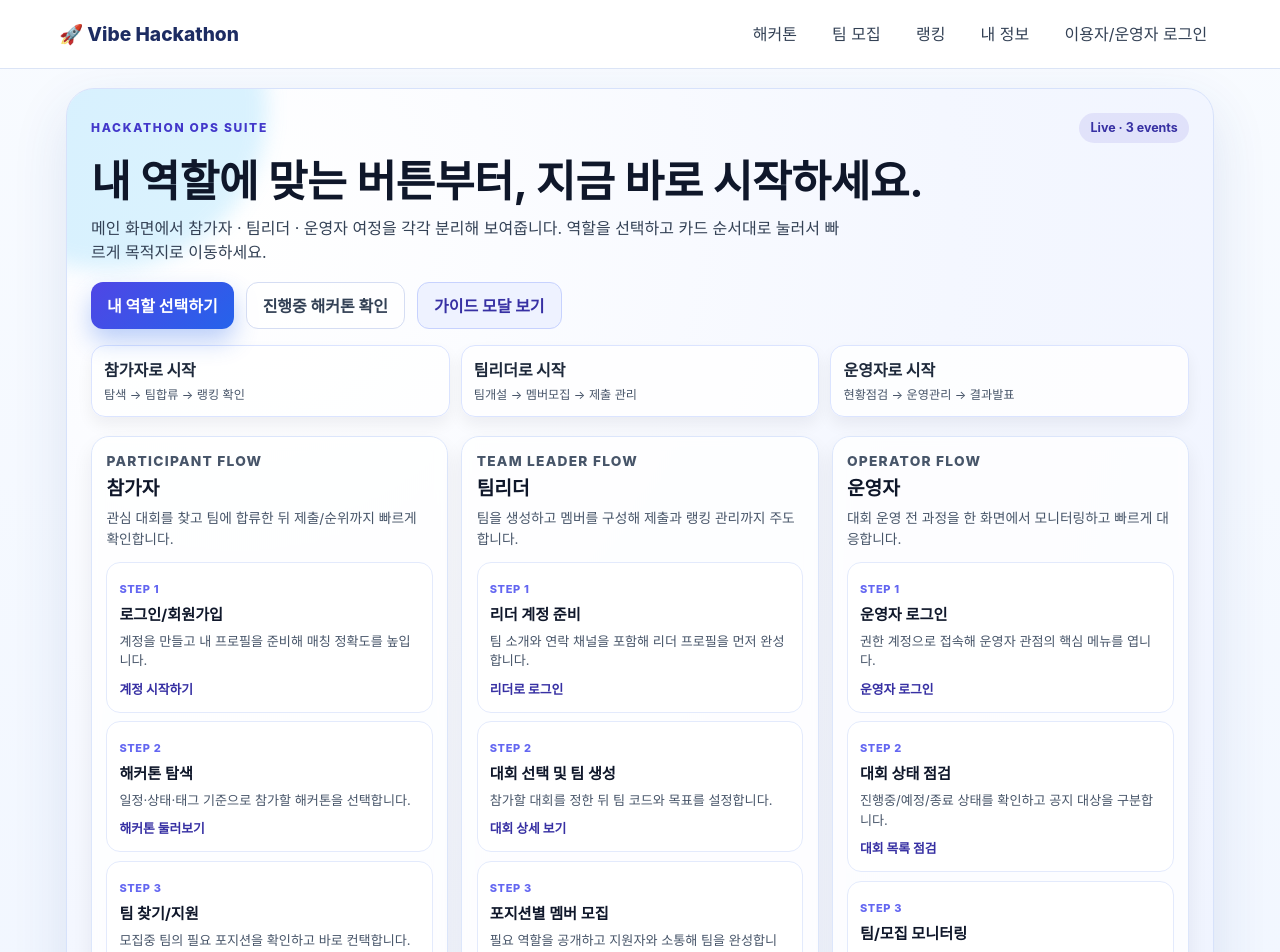
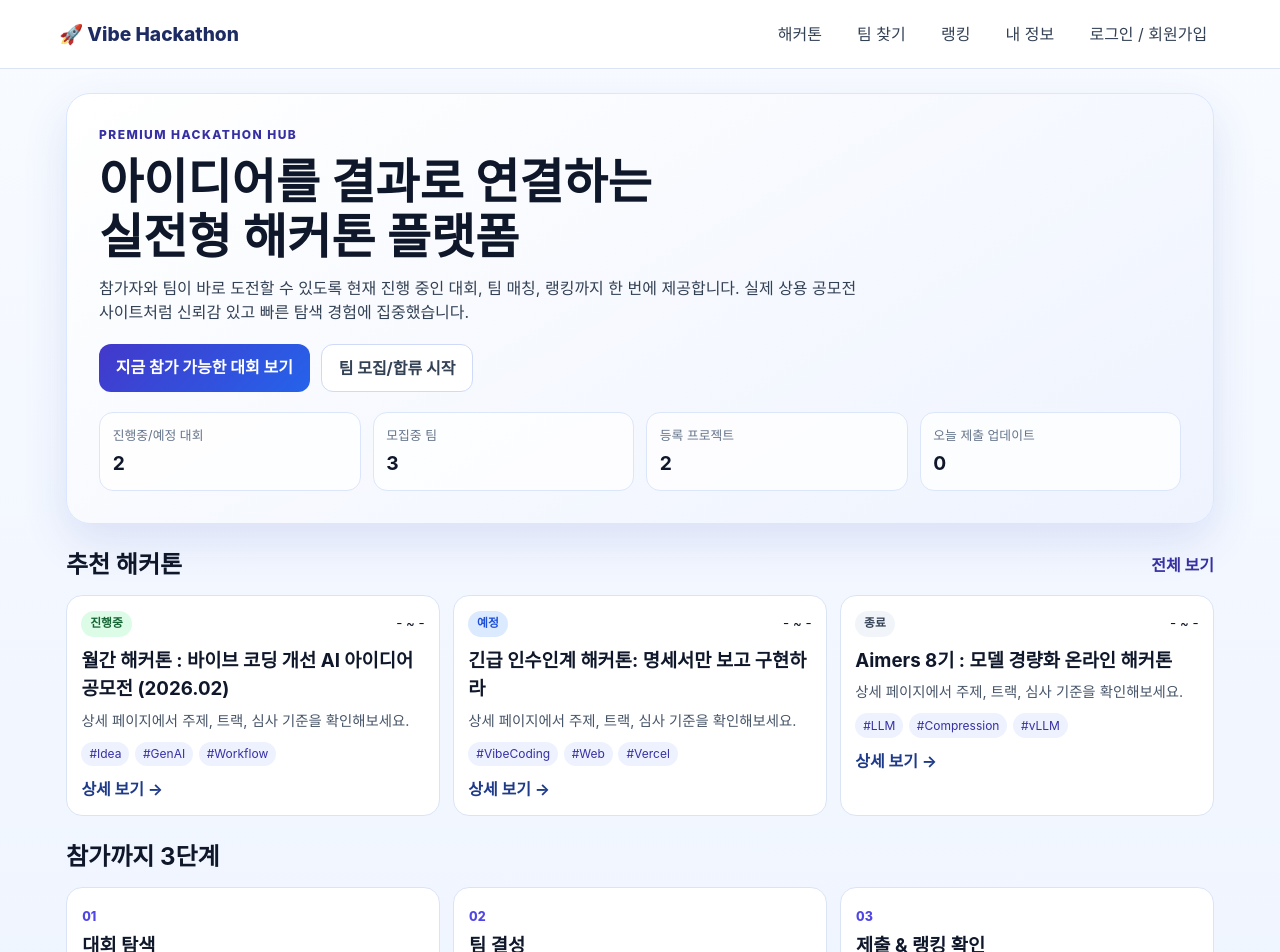
Before and after one commit to kangjung/hackathon-app, a Vue app: page / in a window 1280 px wide. Shown: the top 952 px of the page. Built offline with nearby package versions, Linux system fonts and the light colour scheme.

Commit message:
Revamp homepage for participant-first commercial experience

```diff
--- a/src/App.vue
+++ b/src/App.vue
@@ -5,7 +5,7 @@
       <router-view />
     </main>
     <footer class="footer">
-      <p>© 2026 Vibe Hackathon Platform · Build fast, rank smart.</p>
+      <p>© 2026 Vibe Hackathon Platform · Discover, build, and win together.</p>
     </footer>
   </div>
 </template>
--- a/src/components/Header.vue
+++ b/src/components/Header.vue
@@ -4,10 +4,10 @@
       <router-link to="/" class="logo">🚀 Vibe Hackathon</router-link>
       <div class="nav-links">
         <router-link to="/hackathons">해커톤</router-link>
-        <router-link to="/camp">팀 모집</router-link>
+        <router-link to="/camp">팀 찾기</router-link>
         <router-link to="/rankings">랭킹</router-link>
         <router-link to="/me">내 정보</router-link>
-        <router-link v-if="!authStore.isLoggedIn" to="/auth">이용자/운영자 로그인</router-link>
+        <router-link v-if="!authStore.isLoggedIn" to="/auth">로그인 / 회원가입</router-link>
         <button v-else class="logout" @click="onLogout">로그아웃</button>
       </div>
     </nav>
--- a/src/views/Home.vue
+++ b/src/views/Home.vue
@@ -1,256 +1,93 @@
 <template>
   <section class="home">
-    <div class="hero-shell">
-      <div class="hero-bg hero-bg--left" aria-hidden="true"></div>
-      <div class="hero-bg hero-bg--right" aria-hidden="true"></div>
+    <div class="hero">
+      <p class="eyebrow">PREMIUM HACKATHON HUB</p>
+      <h1>아이디어를 결과로 연결하는<br />실전형 해커톤 플랫폼</h1>
+      <p class="lead">
+        참가자와 팀이 바로 도전할 수 있도록 현재 진행 중인 대회, 팀 매칭, 랭킹까지 한 번에 제공합니다.
+        실제 상용 공모전 사이트처럼 신뢰감 있고 빠른 탐색 경험에 집중했습니다.
+      </p>
 
-      <div class="hero-top">
-        <p class="eyebrow">HACKATHON OPS SUITE</p>
-        <span class="status-pill">Live · {{ liveEventsCount }} events</span>
+      <div class="cta-row">
+        <router-link to="/hackathons" class="btn btn-primary">지금 참가 가능한 대회 보기</router-link>
+        <router-link to="/teams" class="btn btn-secondary">팀 모집/합류 시작</router-link>
       </div>
 
-      <h1>내 역할에 맞는 버튼부터, 지금 바로 시작하세요.</h1>
-      <p class="lead">
-        메인 화면에서 참가자 · 팀리더 · 운영자 여정을 각각 분리해 보여줍니다.
-        역할을 선택하고 카드 순서대로 눌러서 빠르게 목적지로 이동하세요.
-      </p>
-
-      <div class="quick-actions">
-        <router-link to="/auth" class="action action--primary">내 역할 선택하기</router-link>
-        <router-link to="/hackathons" class="action action--ghost">진행중 해커톤 확인</router-link>
-        <button type="button" class="action action--soft" @click="isGuideModalOpen = true">
-          가이드 모달 보기
-        </button>
-      </div>
-
-      <section class="role-actions" aria-label="역할별 바로가기 버튼 3개">
-        <router-link
-          v-for="button in roleButtons"
-          :key="button.label"
-          :to="button.to"
-          class="role-action"
-        >
-          <span>{{ button.label }}</span>
-          <small>{{ button.helper }}</small>
-        </router-link>
-      </section>
-
-      <div
-        v-if="isGuideModalOpen"
-        class="guide-modal-overlay"
-        role="dialog"
-        aria-modal="true"
-        aria-label="메인 화면 이용 가이드"
-      >
-        <article class="guide-modal">
-          <header>
-            <p>빠른 이용 가이드</p>
-            <h2>3개 버튼 흐름부터 확인하세요</h2>
-          </header>
-          <ol>
-            <li>내 역할과 가까운 버튼을 먼저 선택해 바로 시작합니다.</li>
-            <li>카드에서 단계별 CTA를 눌러 다음 화면으로 이동합니다.</li>
-            <li>마지막으로 랭킹/내 프로필에서 진행 상태를 점검합니다.</li>
-          </ol>
-          <button type="button" class="guide-close" @click="isGuideModalOpen = false">닫기</button>
-        </article>
-      </div>
-
-      <section class="journeys" aria-label="역할별 사용자 여정">
-        <article
-          v-for="journey in roleJourneys"
-          :key="journey.role"
-          class="journey-column"
-        >
-          <header class="journey-header">
-            <p class="journey-label">{{ journey.badge }}</p>
-            <h2>{{ journey.role }}</h2>
-            <p>{{ journey.summary }}</p>
-          </header>
-
-          <ol class="journey-steps">
-            <li
-              v-for="step in journey.steps"
-              :key="`${journey.role}-${step.order}`"
-              class="step-card"
-            >
-              <span class="step-index">STEP {{ step.order }}</span>
-              <h3>{{ step.title }}</h3>
-              <p>{{ step.description }}</p>
-              <router-link :to="step.to" class="step-cta">{{ step.cta }}</router-link>
-            </li>
-          </ol>
-        </article>
-      </section>
-
-      <div class="stats">
+      <div class="kpis" aria-label="서비스 핵심 지표">
         <article>
-          <p>활성 프로젝트</p>
-          <strong>{{ activeProjectsCount }}</strong>
+          <p>진행중/예정 대회</p>
+          <strong>{{ liveEventsCount }}</strong>
         </article>
         <article>
           <p>모집중 팀</p>
           <strong>{{ recruitingTeamsCount }}</strong>
         </article>
         <article>
-          <p>오늘 업데이트</p>
-          <strong>{{ todayUpdatesCount }}건</strong>
+          <p>등록 프로젝트</p>
+          <strong>{{ activeProjectsCount }}</strong>
+        </article>
+        <article>
+          <p>오늘 제출 업데이트</p>
+          <strong>{{ todayUpdatesCount }}</strong>
         </article>
       </div>
     </div>
+
+    <section class="section">
+      <div class="section-head">
+        <h2>추천 해커톤</h2>
+        <router-link to="/hackathons">전체 보기</router-link>
+      </div>
+      <div class="event-grid">
+        <article v-for="hackathon in featuredHackathons" :key="hackathon.slug" class="event-card">
+          <div class="event-top">
+            <span :class="['status', `status-${hackathon.status}`]">{{ hackathon.statusLabel }}</span>
+            <small>{{ hackathon.startDate }} ~ {{ hackathon.endDate }}</small>
+          </div>
+          <h3>{{ hackathon.title }}</h3>
+          <p>{{ hackathon.summary || '상세 페이지에서 주제, 트랙, 심사 기준을 확인해보세요.' }}</p>
+          <div class="tags" v-if="hackathon.tags?.length">
+            <span v-for="tag in hackathon.tags.slice(0, 3)" :key="tag">#{{ tag }}</span>
+          </div>
+          <router-link :to="`/hackathons/${hackathon.slug}`" class="text-link">상세 보기 →</router-link>
+        </article>
+      </div>
+    </section>
+
+    <section class="section howto">
+      <h2>참가까지 3단계</h2>
+      <div class="steps">
+        <article>
+          <span>01</span>
+          <h3>대회 탐색</h3>
+          <p>카테고리/상태 필터로 내 일정과 기술 스택에 맞는 대회를 선택합니다.</p>
+        </article>
+        <article>
+          <span>02</span>
+          <h3>팀 결성</h3>
+          <p>필요 포지션 중심으로 팀을 만들거나 기존 팀에 지원해 빠르게 매칭합니다.</p>
+        </article>
+        <article>
+          <span>03</span>
+          <h3>제출 & 랭킹 확인</h3>
+          <p>마감 전에 프로젝트를 제출하고 실시간 랭킹으로 결과를 추적합니다.</p>
+        </article>
+      </div>
+    </section>
   </section>
 </template>
 
 <script setup>
-import { computed, onMounted, ref } from 'vue'
+import { computed, onMounted } from 'vue'
 import { storeToRefs } from 'pinia'
 import { useHackathonStore } from '../stores/hackathon'
 
 const hackathonStore = useHackathonStore()
 const { hackathons, teams, leaderboards, submissions } = storeToRefs(hackathonStore)
-const isGuideModalOpen = ref(false)
 
-const roleButtons = [
-  {
-    label: '참가자로 시작',
-    helper: '탐색 → 팀합류 → 랭킹 확인',
-    to: '/auth?role=participant'
-  },
-  {
-    label: '팀리더로 시작',
-    helper: '팀개설 → 멤버모집 → 제출 관리',
-    to: '/auth?role=leader'
-  },
-  {
-    label: '운영자로 시작',
-    helper: '현황점검 → 운영관리 → 결과발표',
-    to: '/auth?role=operator'
-  }
-]
-
-const roleJourneys = [
-  {
-    badge: 'PARTICIPANT FLOW',
-    role: '참가자',
-    summary: '관심 대회를 찾고 팀에 합류한 뒤 제출/순위까지 빠르게 확인합니다.',
-    steps: [
-      {
-        order: 1,
-        title: '로그인/회원가입',
-        description: '계정을 만들고 내 프로필을 준비해 매칭 정확도를 높입니다.',
-        cta: '계정 시작하기',
-        to: '/auth'
-      },
-      {
-        order: 2,
-        title: '해커톤 탐색',
-        description: '일정·상태·태그 기준으로 참가할 해커톤을 선택합니다.',
-        cta: '해커톤 둘러보기',
-        to: '/hackathons'
-      },
-      {
-        order: 3,
-        title: '팀 찾기/지원',
-        description: '모집중 팀의 필요 포지션을 확인하고 바로 컨택합니다.',
-        cta: '팀 모집 보기',
-        to: '/teams'
-      },
-      {
-        order: 4,
-        title: '결과 추적',
-        description: '제출 이후 랭킹 변화를 실시간으로 체크하며 개선 포인트를 찾습니다.',
-        cta: '실시간 랭킹 보기',
-        to: '/rankings'
-      }
-    ]
-  },
-  {
-    badge: 'TEAM LEADER FLOW',
-    role: '팀리더',
-    summary: '팀을 생성하고 멤버를 구성해 제출과 랭킹 관리까지 주도합니다.',
-    steps: [
-      {
-        order: 1,
-        title: '리더 계정 준비',
-        description: '팀 소개와 연락 채널을 포함해 리더 프로필을 먼저 완성합니다.',
-        cta: '리더로 로그인',
-        to: '/auth'
-      },
-      {
-        order: 2,
-        title: '대회 선택 및 팀 생성',
-        description: '참가할 대회를 정한 뒤 팀 코드와 목표를 설정합니다.',
-        cta: '대회 상세 보기',
-        to: '/hackathons'
-      },
-      {
-        order: 3,
-        title: '포지션별 멤버 모집',
-        description: '필요 역할을 공개하고 지원자와 소통해 팀을 완성합니다.',
-        cta: '팀 모집 열기',
-        to: '/camp'
-      },
-      {
-        order: 4,
-        title: '중간 점검/제출 관리',
-        description: '팀 진행 상황을 점검하고 제출 마감 전에 산출물을 정리합니다.',
-        cta: '내 팀 관리하기',
-        to: '/me'
-      },
-      {
-        order: 5,
-        title: '결과 공유',
-        description: '순위와 피드백을 확인하고 팀 회고를 진행합니다.',
-        cta: '랭킹 확인하기',
-        to: '/rankings'
-      }
-    ]
-  },
-  {
-    badge: 'OPERATOR FLOW',
-    role: '운영자',
-    summary: '대회 운영 전 과정을 한 화면에서 모니터링하고 빠르게 대응합니다.',
-    steps: [
-      {
-        order: 1,
-        title: '운영자 로그인',
-        description: '권한 계정으로 접속해 운영자 관점의 핵심 메뉴를 엽니다.',
-        cta: '운영자 로그인',
-        to: '/auth'
-      },
-      {
-        order: 2,
-        title: '대회 상태 점검',
-        description: '진행중/예정/종료 상태를 확인하고 공지 대상을 구분합니다.',
-        cta: '대회 목록 점검',
-        to: '/hackathons'
-      },
-      {
-        order: 3,
-        title: '팀/모집 모니터링',
-        description: '모집중 팀 수와 포지션 불균형을 보고 운영 지원 우선순위를 정합니다.',
-        cta: '팀 현황 보기',
-        to: '/teams'
-      },
-      {
-        order: 4,
-        title: '제출/심사 진행 관리',
-        description: '제출 현황을 추적하고 심사 단계 전환 시점을 관리합니다.',
-        cta: '제출 데이터 확인',
-        to: '/rankings'
-      },
-      {
-        order: 5,
-        title: '결과 발표 및 후속 운영',
-        description: '최종 순위를 공지하고 다음 프로그램 안내까지 연결합니다.',
-        cta: '최종 랭킹 발표',
-        to: '/rankings'
-      }
-    ]
-  }
-]
-
-const liveEventsCount = computed(() => hackathons.value.length)
+const liveEventsCount = computed(() =>
+  hackathons.value.filter((hackathon) => ['ongoing', 'upcoming'].includes(hackathon.status)).length
+)
 
 const activeProjectsCount = computed(() => {
   const submittedProjects = submissions.value.length
@@ -276,343 +113,69 @@ const todayUpdatesCount = computed(() => {
   }).length
 })
 
+const featuredHackathons = computed(() =>
+  hackathons.value
+    .slice()
+    .sort((a, b) => {
+      const priority = { ongoing: 0, upcoming: 1, closed: 2, ended: 3 }
+      return (priority[a.status] ?? 9) - (priority[b.status] ?? 9)
+    })
+    .slice(0, 3)
+)
+
 onMounted(() => {
   hackathonStore.loadData()
 })
 </script>
 
 <style scoped>
-.home {
-  max-width: 1180px;
-  margin: 0 auto;
-  padding: 1.2rem 1rem 1.6rem;
+.home { max-width: 1180px; margin: 0 auto; padding: 1.5rem 1rem 2.5rem; }
+.hero {
+  border: 1px solid #dbe6ff;
+  border-radius: 24px;
+  padding: 2rem;
+  background: linear-gradient(150deg, #ffffff 0%, #eef3ff 100%);
+  box-shadow: 0 18px 45px rgba(30, 64, 175, 0.12);
 }
-
-.hero-shell {
-  position: relative;
-  overflow: hidden;
-  border: 1px solid #d7e2fb;
-  border-radius: 28px;
-  padding: 1.5rem;
-  background: radial-gradient(circle at 15% 10%, #ffffff 0%, #f4f7ff 45%, #edf2ff 100%);
-  box-shadow: 0 20px 55px rgba(45, 72, 152, 0.12);
-}
-
-.hero-bg {
-  position: absolute;
-  border-radius: 999px;
-  pointer-events: none;
-  filter: blur(10px);
-}
-
-.hero-bg--left {
-  width: 320px;
-  height: 320px;
-  left: -120px;
-  top: -140px;
-  background: rgba(56, 189, 248, 0.18);
-}
-
-.hero-bg--right {
-  width: 360px;
-  height: 360px;
-  right: -140px;
-  bottom: -200px;
-  background: rgba(99, 102, 241, 0.2);
-}
-
-.hero-top,
-h1,
-.lead,
-.quick-actions,
-.journeys,
-.stats {
-  position: relative;
-  z-index: 1;
-}
-
-.hero-top {
-  display: flex;
-  align-items: center;
-  justify-content: space-between;
-  gap: 0.8rem;
-}
-
-.eyebrow {
-  margin: 0;
-  font-size: 0.75rem;
-  letter-spacing: 0.14em;
-  color: #4338ca;
-  font-weight: 800;
-}
-
-.status-pill {
-  padding: 0.35rem 0.7rem;
-  border-radius: 999px;
-  background: rgba(67, 56, 202, 0.1);
-  color: #3730a3;
-  font-size: 0.78rem;
+.eyebrow { margin: 0; font-size: 0.75rem; font-weight: 800; letter-spacing: 0.12em; color: #3730a3; }
+h1 { margin: 0.7rem 0; font-size: clamp(2rem, 4vw, 3rem); line-height: 1.14; color: #0f172a; }
+.lead { margin: 0; max-width: 760px; color: #334155; }
+.cta-row { margin-top: 1.25rem; display: flex; gap: 0.7rem; flex-wrap: wrap; }
+.btn {
+  text-decoration: none;
+  border-radius: 12px;
+  padding: 0.68rem 1.05rem;
   font-weight: 700;
 }
-
-h1 {
-  margin: 0.85rem 0 0.6rem;
-  line-height: 1.15;
-  letter-spacing: -0.01em;
-  font-size: clamp(1.8rem, 4vw, 2.7rem);
-  color: #0f172a;
-}
-
-.lead {
-  max-width: 760px;
-  color: #334155;
-  margin: 0;
-}
-
-.quick-actions {
-  margin-top: 1.1rem;
-  display: flex;
-  flex-wrap: wrap;
-  gap: 0.75rem;
-}
-
-.action {
-  display: inline-flex;
-  align-items: center;
-  justify-content: center;
-  text-decoration: none;
-  border-radius: 12px;
-  padding: 0.68rem 1rem;
-  font-weight: 700;
-  transition: transform 0.2s ease, box-shadow 0.2s ease;
-}
-
-.action:hover {
-  transform: translateY(-2px);
-}
-
-.action--primary {
-  color: #fff;
-  background: linear-gradient(135deg, #4f46e5 0%, #2563eb 100%);
-  box-shadow: 0 12px 24px rgba(37, 99, 235, 0.3);
-}
-
-.action--ghost {
-  color: #334155;
-  background: rgba(255, 255, 255, 0.82);
-  border: 1px solid #d5ddf3;
-}
-
-.action--soft {
-  border: 1px solid #c7d2fe;
-  color: #3730a3;
-  background: rgba(238, 242, 255, 0.95);
-  cursor: pointer;
-}
-
-.role-actions {
-  margin-top: 0.95rem;
-  display: grid;
-  grid-template-columns: repeat(3, minmax(0, 1fr));
-  gap: 0.7rem;
-}
-
-.role-action {
-  border: 1px solid #dbe4ff;
-  border-radius: 14px;
-  background: rgba(255, 255, 255, 0.84);
-  text-decoration: none;
-  padding: 0.75rem;
-  display: grid;
-  gap: 0.25rem;
-  box-shadow: 0 8px 16px rgba(15, 23, 42, 0.06);
-}
-
-.role-action span {
-  color: #1e293b;
-  font-weight: 800;
-}
-
-.role-action small {
-  color: #475569;
-  font-size: 0.76rem;
-}
-
-.guide-modal-overlay {
-  position: fixed;
-  inset: 0;
-  background: rgba(15, 23, 42, 0.45);
-  display: grid;
-  place-items: center;
-  z-index: 20;
-  padding: 1rem;
-}
-
-.guide-modal {
-  width: min(460px, 100%);
-  border-radius: 18px;
-  border: 1px solid #dbe4ff;
-  background: #fff;
-  padding: 1rem;
-  box-shadow: 0 20px 40px rgba(15, 23, 42, 0.25);
-}
-
-.guide-modal header p {
-  margin: 0;
-  font-size: 0.75rem;
-  letter-spacing: 0.06em;
-  color: #4f46e5;
-  font-weight: 800;
-}
-
-.guide-modal header h2 {
-  margin: 0.35rem 0 0;
-  color: #0f172a;
-  font-size: 1.2rem;
-}
-
-.guide-modal ol {
-  margin: 0.85rem 0;
-  padding-left: 1.1rem;
-  color: #334155;
-  display: grid;
-  gap: 0.45rem;
-}
-
-.guide-close {
-  border: none;
-  border-radius: 10px;
-  background: #4f46e5;
-  color: #fff;
-  font-weight: 700;
-  padding: 0.55rem 0.9rem;
-  cursor: pointer;
-}
-
-.journeys {
-  margin-top: 1.2rem;
-  display: grid;
-  grid-template-columns: repeat(3, minmax(0, 1fr));
-  gap: 0.8rem;
-}
-
-.journey-column {
-  border: 1px solid #dce6fb;
-  border-radius: 18px;
-  background: rgba(255, 255, 255, 0.78);
-  backdrop-filter: blur(6px);
-  padding: 0.9rem;
-  box-shadow: 0 10px 20px rgba(15, 23, 42, 0.07);
-}
-
-.journey-header h2 {
-  margin: 0.15rem 0 0.3rem;
-  font-size: 1.2rem;
-  color: #0f172a;
-}
-
-.journey-header p {
-  margin: 0;
-  color: #475569;
-  font-size: 0.86rem;
-}
-
-.journey-label {
-  margin: 0;
-  color: #4f46e5;
-  font-size: 0.72rem;
-  letter-spacing: 0.09em;
-  font-weight: 800;
-}
-
-.journey-steps {
-  list-style: none;
-  margin: 0.8rem 0 0;
-  padding: 0;
-  display: grid;
-  gap: 0.55rem;
-}
-
-.step-card {
-  border: 1px solid #e3eafc;
-  border-radius: 14px;
-  background: #fff;
-  padding: 0.75rem;
-}
-
-.step-index {
-  display: inline-flex;
-  font-size: 0.69rem;
-  font-weight: 800;
-  letter-spacing: 0.06em;
-  color: #6366f1;
-}
-
-.step-card h3 {
-  margin: 0.3rem 0;
-  font-size: 0.95rem;
-  color: #0f172a;
-}
-
-.step-card p {
-  margin: 0;
-  color: #475569;
-  font-size: 0.82rem;
-}
-
-.step-cta {
-  margin-top: 0.55rem;
-  display: inline-flex;
-  text-decoration: none;
-  color: #3730a3;
-  font-weight: 700;
-  font-size: 0.8rem;
-}
-
-.stats {
-  margin-top: 0.95rem;
-  display: grid;
-  grid-template-columns: repeat(3, minmax(0, 1fr));
-  gap: 0.75rem;
-}
-
-.stats article {
-  background: rgba(255, 255, 255, 0.66);
-  border: 1px solid #dce3f5;
-  border-radius: 14px;
-  padding: 0.7rem 0.85rem;
-}
-
-.stats p {
-  margin: 0;
-  color: #64748b;
-  font-size: 0.8rem;
-}
-
-.stats strong {
-  display: block;
-  margin-top: 0.15rem;
-  color: #0f172a;
-  font-size: 1.1rem;
-}
-
-@media (max-width: 1080px) {
-  .role-actions {
-    grid-template-columns: 1fr;
-  }
-
-  .journeys {
-    grid-template-columns: 1fr;
-  }
-}
-
-@media (max-width: 900px) {
-  .stats {
-    grid-template-columns: 1fr;
-  }
-
-  .hero-shell {
-    padding: 1.2rem;
-  }
+.btn-primary { color: #fff; background: linear-gradient(135deg, #4338ca 0%, #2563eb 100%); }
+.btn-secondary { color: #334155; border: 1px solid #cfdaf9; background: #fff; }
+.kpis { margin-top: 1.3rem; display: grid; grid-template-columns: repeat(4, minmax(0, 1fr)); gap: 0.75rem; }
+.kpis article { border: 1px solid #dce6fb; border-radius: 14px; padding: 0.8rem; background: rgba(255, 255, 255, 0.8); }
+.kpis p { margin: 0; color: #64748b; font-size: 0.8rem; }
+.kpis strong { display: block; margin-top: 0.2rem; color: #0f172a; font-size: 1.2rem; }
+.section { margin-top: 1.4rem; }
+.section-head { display: flex; justify-content: space-between; align-items: center; margin-bottom: 0.8rem; }
+.section-head h2, .howto h2 { margin: 0; color: #0f172a; }
+.section-head a { color: #3730a3; text-decoration: none; font-weight: 700; }
+.event-grid { display: grid; grid-template-columns: repeat(3, minmax(0, 1fr)); gap: 0.8rem; }
+.event-card { border: 1px solid #dbe4f6; border-radius: 16px; padding: 0.9rem; background: #fff; }
+.event-top { display: flex; justify-content: space-between; align-items: center; gap: 0.5rem; }
+.status { font-size: 0.74rem; font-weight: 700; border-radius: 999px; padding: 0.25rem 0.55rem; }
+.status-ongoing { background: #dcfce7; color: #166534; }
+.status-upcoming { background: #dbeafe; color: #1d4ed8; }
+.status-closed, .status-ended { background: #f1f5f9; color: #334155; }
+.event-card h3 { margin: 0.65rem 0 0.4rem; color: #0f172a; }
+.event-card p { margin: 0; color: #475569; font-size: 0.9rem; }
+.tags { margin-top: 0.65rem; display: flex; flex-wrap: wrap; gap: 0.35rem; }
+.tags span { background: #eef2ff; color: #3730a3; padding: 0.2rem 0.5rem; border-radius: 999px; font-size: 0.75rem; }
+.text-link { display: inline-block; margin-top: 0.7rem; color: #1e3a8a; text-decoration: none; font-weight: 700; }
+.steps { display: grid; grid-template-columns: repeat(3, minmax(0, 1fr)); gap: 0.8rem; margin-top: 0.75rem; }
+.steps article { border: 1px solid #dbe4f6; border-radius: 16px; padding: 0.95rem; background: #fff; }
+.steps span { font-size: 0.78rem; font-weight: 800; color: #4f46e5; }
+.steps h3 { margin: 0.3rem 0 0.35rem; color: #0f172a; }
+.steps p { margin: 0; color: #475569; font-size: 0.9rem; }
+@media (max-width: 980px) {
+  .kpis, .event-grid, .steps { grid-template-columns: 1fr; }
+  .hero { padding: 1.25rem; }
 }
 </style>
```
